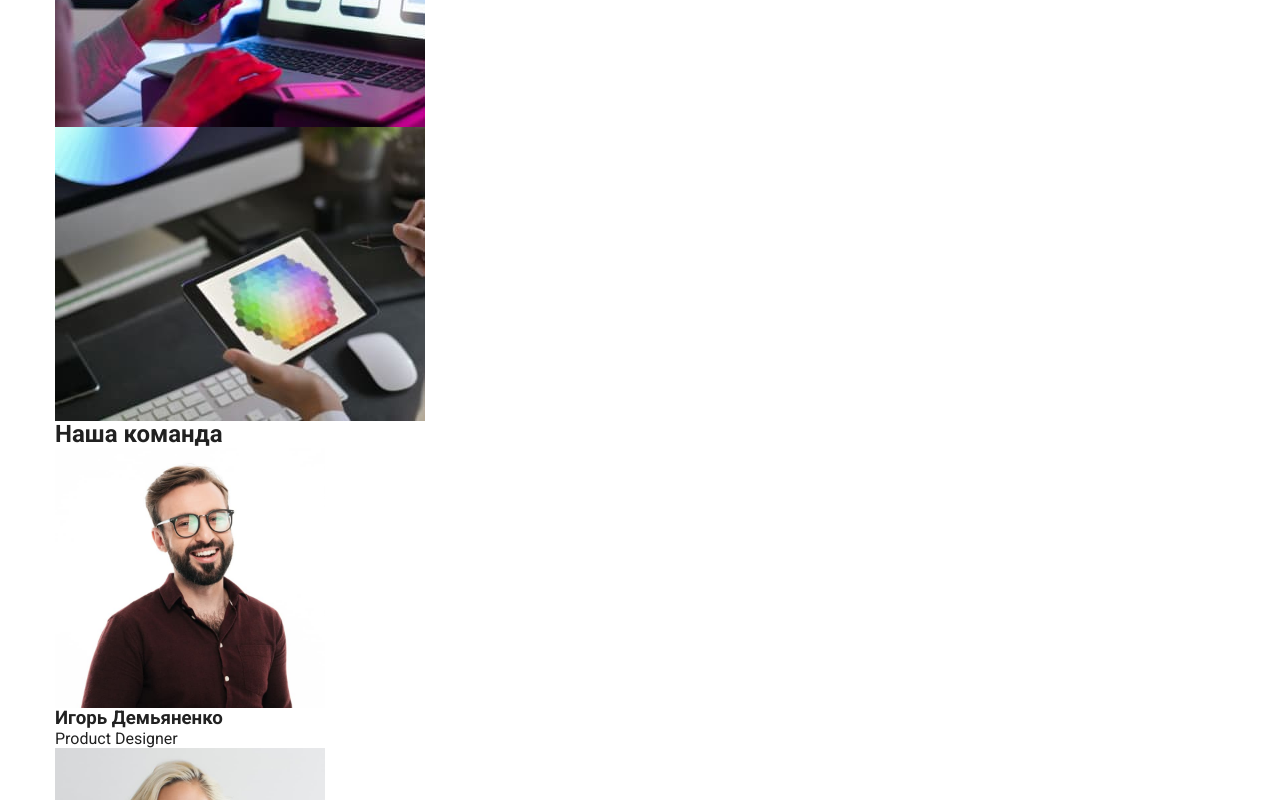
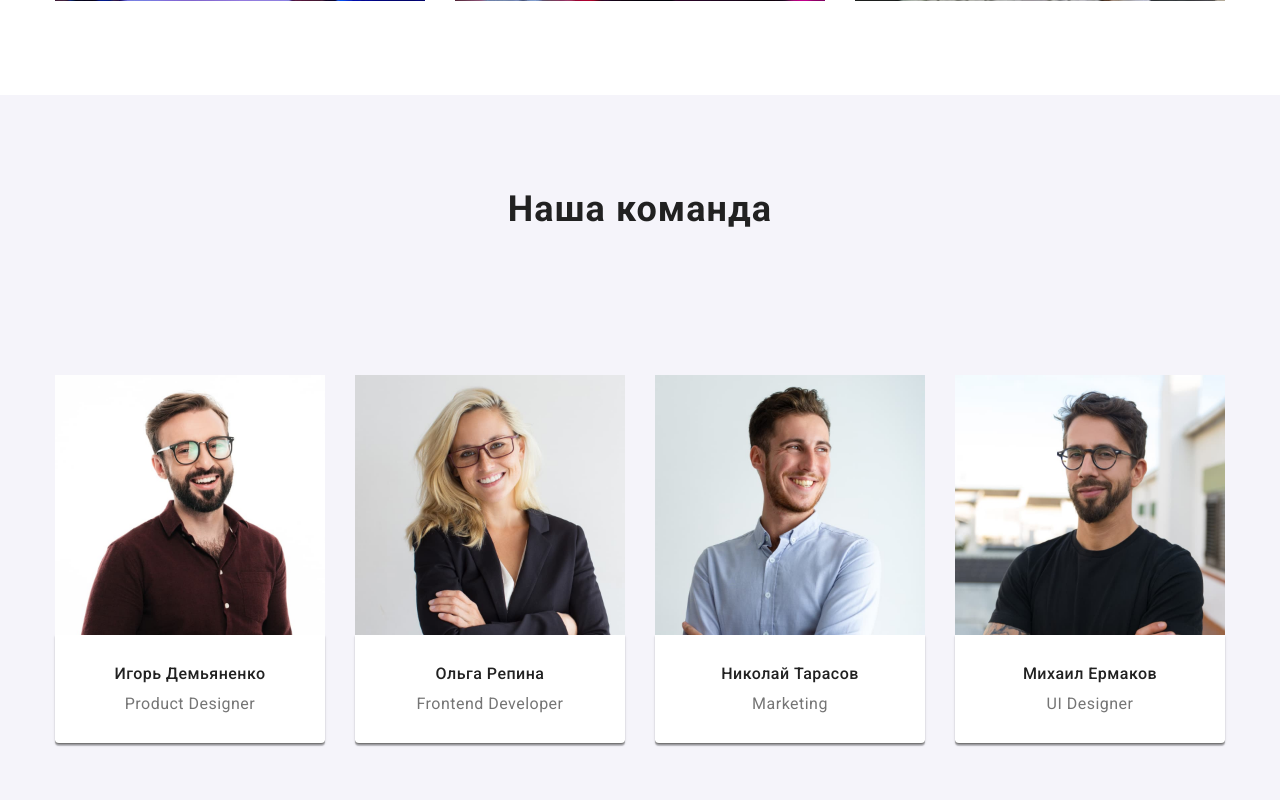
Before and after one commit to IrynaDar/goit-markup-hw-03, a plain HTML site: page index.html in a window 1280 px wide. Shown: the part 1480-2280 px from the top of the page. Drawn offline with nearby package versions, Linux system fonts and the light colour scheme.

Commit message:
studio done

```diff
--- a/css/styles.css
+++ b/css/styles.css
@@ -13,8 +13,7 @@ h2,
 h3 {
     margin: 0;
 }
-
-p, ul {
+ul {
     margin: 0;
     padding: 0;
 }
@@ -191,6 +190,7 @@ margin-right: auto;
   flex-wrap: wrap;
 }
 .advantages-list .item {
+  display: block;
   width: 270px;
   margin-right: 30px;
   padding-top: 94px;
@@ -198,6 +198,7 @@ margin-right: auto;
 }
 .advantages-list .item:nth-child(4n) {
   margin-right: 0px;
+}
 
   .advantages-title {
   font-family: inherit;
@@ -207,16 +208,24 @@ margin-right: auto;
   letter-spacing: 0.03em;
   text-transform: uppercase;
   color: var(--text-color);
-}
+  margin-bottom: 10px;
+  }
+
 .advantages-text {
   font-family: inherit;
   font-size: 14px;
   line-height: 1.71;
   letter-spacing: 0.03em;
   color: var(--second-text-color);
+  display:
 }
 
 /* --------чем занимаемся------------ */
+
+.funct-container {
+  margin-left: auto;
+  margin-right: auto;
+}
 
 .functions-title {
   font-family: inherit;
@@ -228,16 +237,41 @@ margin-right: auto;
   color: var(--text-color);
   margin-bottom: 50px;
   padding-top: 94px;
+  align-items: center;
 }
 
 .functions {
   padding-bottom: 94px;
 }
-
-
+.functions-list {
+  display: flex;
+  flex-wrap: wrap;
+}
+.functions-item {
+  display: block;
+  max-width: 370px;
+  margin-right: 30px;
+}
+.functions-item:nth-child(3n) {
+  margin-right: 0px;
+}
 /* --------наша команда------------ */
 .team {
   background-color: var(--second-back-color);
+}
+.team-list {
+  display: flex;
+  flex-wrap: wrap;
+}
+.team-list .team-item {
+  display: block;
+  width: 270px;
+  margin-right: 30px;
+  padding-top: 94px;
+  padding-bottom: 94px;
+}
+.team-list .team-item:nth-child(4n) {
+  margin-right: 0px;
 }
 .team-title {
   font-family: inherit;
@@ -257,6 +291,7 @@ margin-right: auto;
   line-height: 1.18;
   text-align: center;
   letter-spacing: 0.03em;
+  margin-bottom: 10px;
 }
 .team-position {
   font-family: inherit;
@@ -268,6 +303,16 @@ margin-right: auto;
 }
 .list.team-list {
   padding-bottom: 94px;
+}
+.picture-asign {
+  background-color: var(--btn-color);
+  padding-top: 30px;
+  padding-bottom: 30px;
+  border-bottom-width: 1px;
+  border-bottom-style: solid;
+  box-shadow: 0px 1px 3px rgba(0, 0, 0, 0.12), 0px 1px 1px rgba(0, 0, 0, 0.14), 0px 2px 1px rgba(0, 0, 0, 0.2);
+  border-radius: 0px 0px 4px 4px;
+  border-bottom-color:var(--second-text-color)
 }
 /* --------футер------------ */
 .footer {
@@ -281,12 +326,19 @@ margin-right: auto;
   line-height: 1.19;
   letter-spacing: 0.03em;
   color: var(--accent-color);
+  padding-top: 60px;
 }
 span.part-color {
   color: var(--btn-color);
 }
 .footer-list {
   font-style: normal;
+}
+.footer-address {
+  margin-top: 20px;
+}
+.footer-mail, .footer-tel {
+  margin-top: 9px;
 }
 .link-address {
   font-size: 14px;
@@ -300,12 +352,18 @@ span.part-color {
   line-height: 1.71;
   letter-spacing: 0.03em;
   color: rgba(255, 255, 255, 0.6);
+  padding-top: 9px;
 }
 .link-email:hover,
 .link-email:focus,
 .link-tell:hover,
 .link-tell:focus {
   color: var(--second-text-color);
+}
+.link-tel {
+  padding-bottom: 60px;
+
+  /* -------ПОРТФОЛИО------------ */
 }
 .main-btn {
   font-weight: 500;
--- a/index.html
+++ b/index.html
@@ -67,7 +67,7 @@
     </section>
         <!--чем занимаемся-->
     <section class="functions">
-        <div class="container">
+        <div class="container funct-container">
         <h2 class="functions-title">Чем мы занимаемся</h2>
         <ul class="list functions-list">
             <li class="functions-item"><img src="./images/img1.jpg" alt="создает разметку" width="370"></li>
@@ -82,24 +82,32 @@
         <h2 class="team-title">Наша команда</h2>
         <ul class="list team-list">
             <li class="team-item">
-                <img src="./images/ihor.jpg" alt="фото игоря" width="270">
+                <img class="photo-team" src="./images/ihor.jpg" alt="фото игоря" width="270">
+                <div class="picture-asign">
                 <h3 class="team-member">Игорь Демьяненко</h3>
                 <p class="team-position" lang="en">Product Designer</p>
+                </div>
             </li>
             <li class="team-item">
-                <img src="./images/olha.jpg" alt="фото ольги" width="270">
+                <img class="photo-team"src="./images/olha.jpg" alt="фото ольги" width="270">
+                <div class="picture-asign">
                 <h3 class="team-member">Ольга Репина</h3>
                 <p class="team-position" lang="en">Frontend Developer</p>
+                </div>
             </li>
             <li class="team-item">
-                <img src="./images/nykolay.jpg" alt="фото николая" width="270">
+                <img class="photo-team"src="./images/nykolay.jpg" alt="фото николая" width="270">
+                <div class="picture-asign">
                 <h3 class="team-member">Николай Тарасов</h3>
                 <p class="team-position" lang="en">Marketing</p>
+                </div>
             </li>
             <li class="team-item">
-                <img src="./images/mykhail.jpg" alt="фото михаила" width="270">
+                <img class="photo-team"src="./images/mykhail.jpg" alt="фото михаила" width="270">
+                <div class="picture-asign">
                 <h3 class="team-member">Михаил Ермаков</h3>
                 <p class="team-position" lang="en">UI Designer</p>
+                </div>
             </li>
         </ul>
         </div>
@@ -111,7 +119,7 @@
         <a class=" link footer-logo" href="">Web<span class="part-color">Studio</span></a>
         <address class="footer-address">
             <ul class="list footer-list">
-                <li class="footer-address"><a class="link-address" href="г. Киев, пр-т Леси Украинки, 26">г. Киев, пр-т Леси
+                <li class="footer-address"><a class="link-address" href="https://goo.gl/maps/5MDtbxLfWcDjbEEK8">г. Киев, пр-т Леси
                         Украинки, 26</a></li>
                 <li class="footer-mail"><a class="link-email" href="mailto:info@example.com">info@example.com</a></li>
                 <li class="footer-tel"><a class="link-tell" href="tel:+380991111111">+38 099 111 11 11</a></li>
```
Also changed, not shown: portfolio.html (+12 -6 lines).
